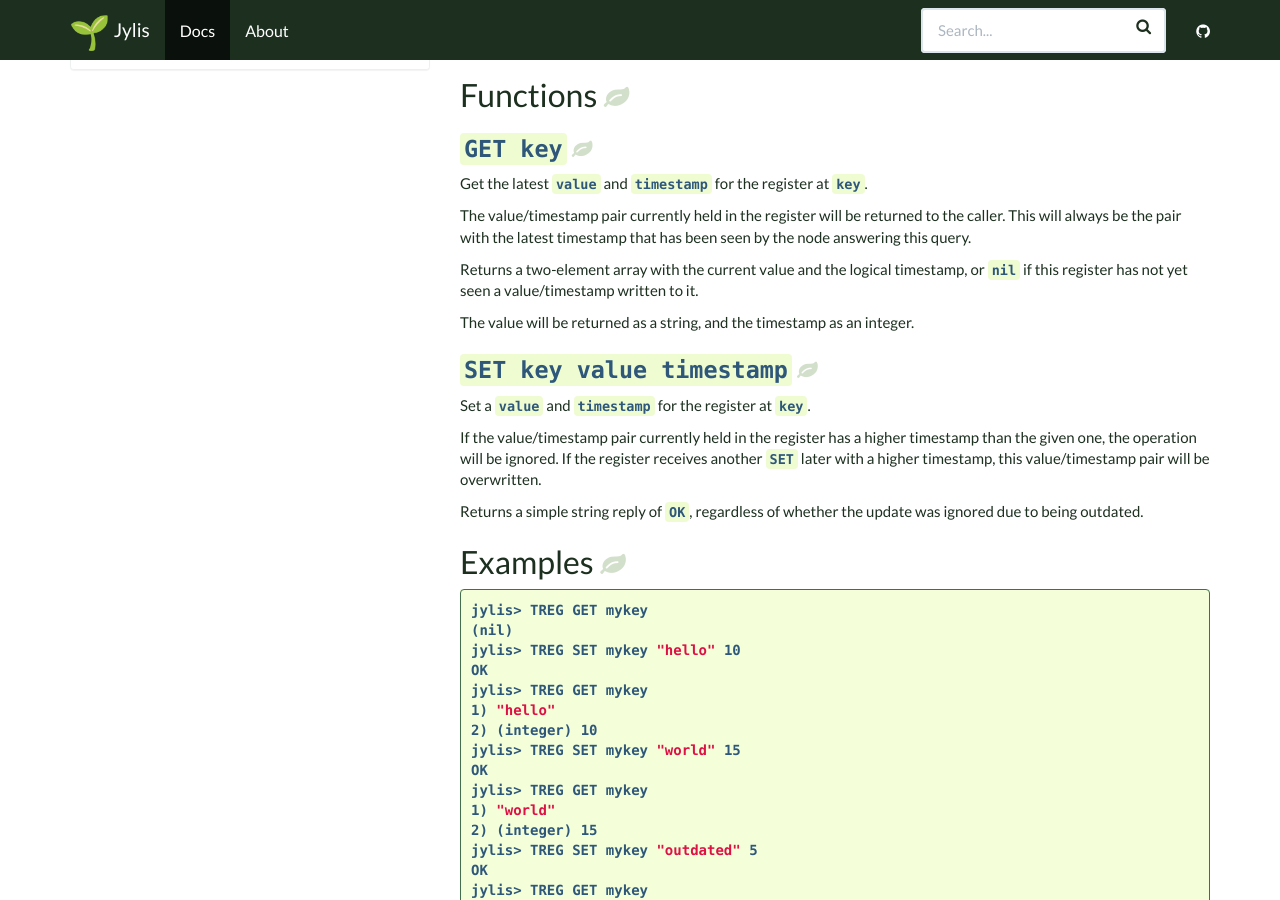
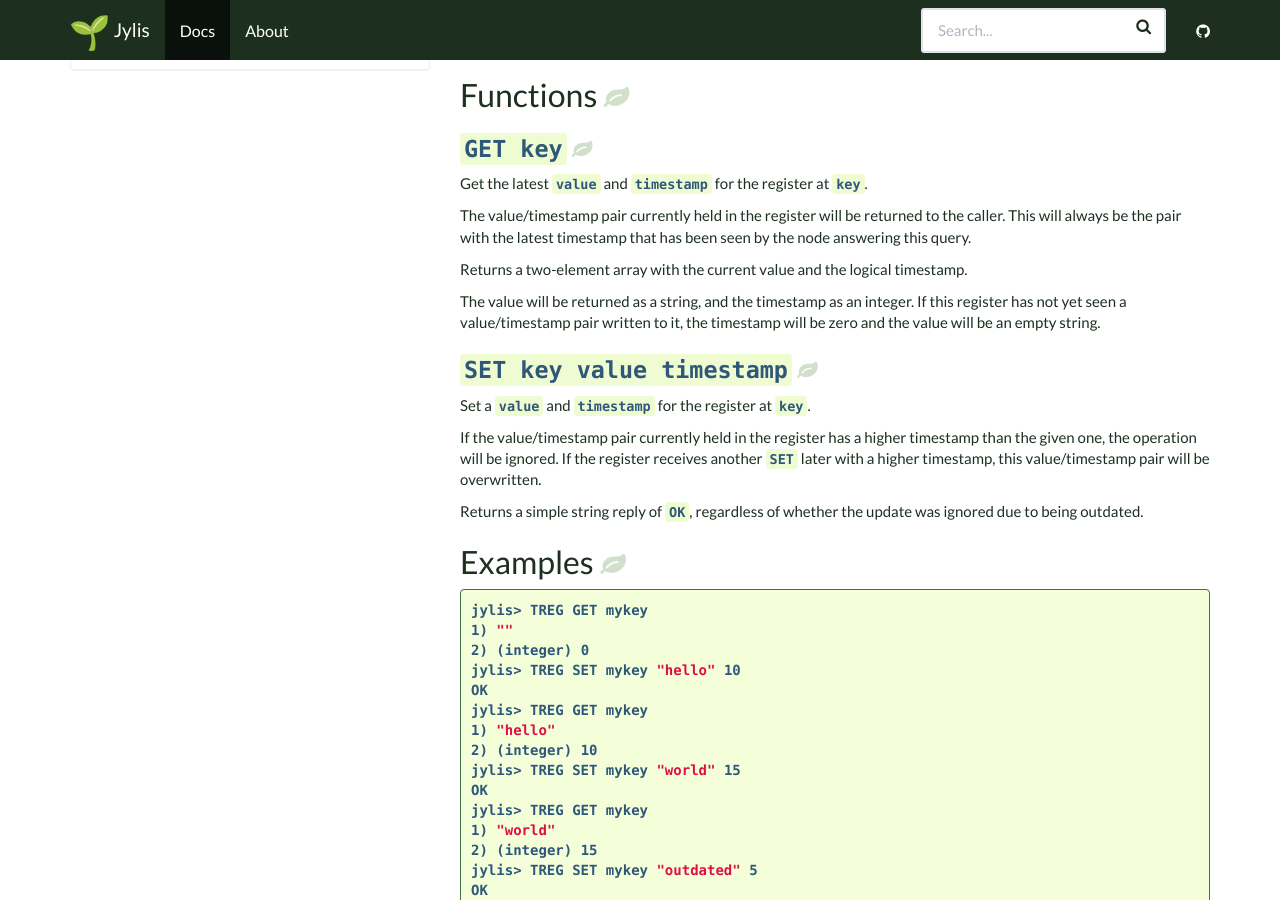
Before and after one commit to jemc/jylis, a Jekyll site: the page built from docs/_docs/types/treg.md, in a window 1280 px wide and 900 px high, scrolled down 314 px. Built offline with Jekyll 4.4.1, drawn with Linux system fonts in a browser that asks for light colours; nearby versions of some CDN libraries; emoji names are drawn with the system emoji font.

Commit message:
Change TREG semantics to use 2-element array for empty state GET.
This helps fix it to follow the rule that missing CRDT values should
be treated as being in the "bottom state" - empty rather than missing.
It helps with consistency and making the result easier to deal with
on the client side because the result will always have the same format.

````diff
--- a/docs/_docs/types/treg.md
+++ b/docs/_docs/types/treg.md
@@ -19,9 +19,9 @@ Get the latest `value` and `timestamp` for the register at `key`.
 
 The value/timestamp pair currently held in the register will be returned to the caller. This will always be the pair with the latest timestamp that has been seen by the node answering this query.
 
-Returns a two-element array with the current value and the logical timestamp, or `nil` if this register has not yet seen a value/timestamp written to it.
+Returns a two-element array with the current value and the logical timestamp.
 
-The value will be returned as a string, and the timestamp as an integer.
+The value will be returned as a string, and the timestamp as an integer. If this register has not yet seen a value/timestamp pair written to it, the timestamp will be zero and the value will be an empty string.
 
 ### `SET key value timestamp`
 
@@ -35,7 +35,8 @@ Returns a simple string reply of `OK`, regardless of whether the update was igno
 
 ```sh
 jylis> TREG GET mykey
-(nil)
+1) ""
+2) (integer) 0
 jylis> TREG SET mykey "hello" 10
 OK
 jylis> TREG GET mykey
````
Also changed, not shown: 1 other file.
